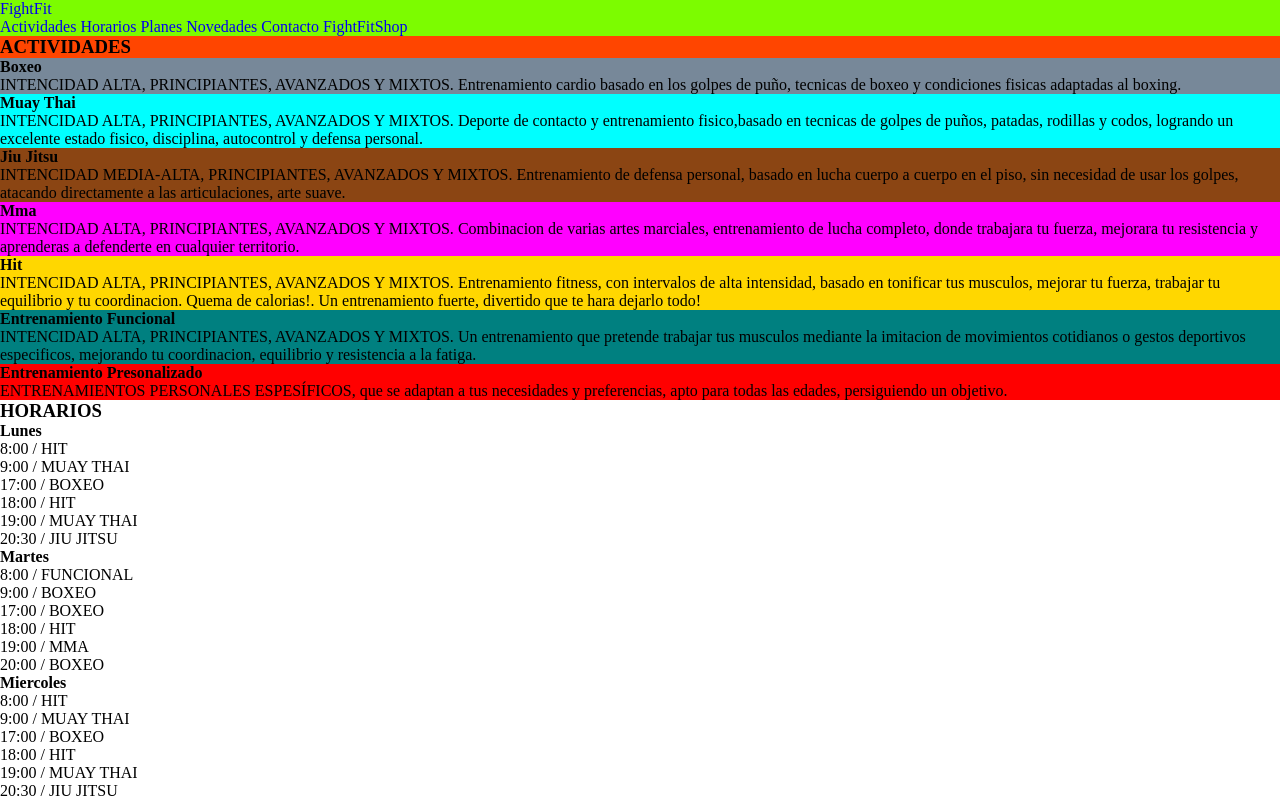
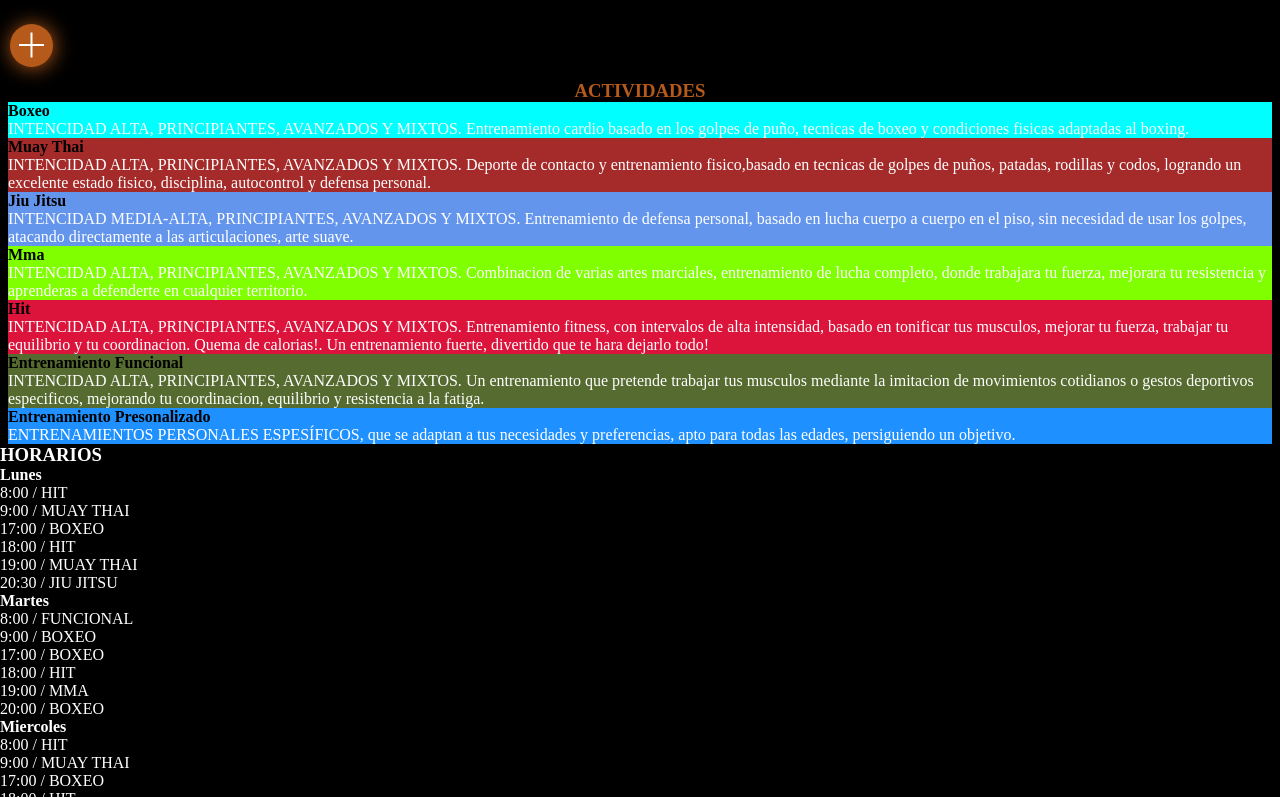
Before and after one commit to NatanaelLeites/pre-entrega4, a website: page index.html in a window 1280 px wide. Shown: the top 797 px of the page. Drawn offline with Linux system fonts and the light colour scheme.

Commit message:
estructura-movil

```diff
--- a/index.html
+++ b/index.html
@@ -13,15 +13,23 @@
 <body>
 
     <header>
-        <a id="logo" href="./index.html">FightFit</a>
-        <nav>
-            <a href="#">Actividades</a>
-            <a href="#">Horarios</a>
-            <a href="#">Planes</a>
-            <a href="#">Novedades</a>
-            <a href="#">Contacto</a>
-            <a href="./tienda/fightfitshop.html">FightFit<span>Shop</span></a>
-        </nav>
+        <div class="container-menu">
+
+            <input type="checkbox" id="toggle">
+            <label for="toggle" class="boton"></label>
+
+            <nav class="nav">
+                <a href="#">INICIO</a>
+                <a href="#">ACTIVIDADES</a>
+                <a href="#">HORARIOS</a>
+                <a href="#">PLANES</a>
+                <a href="#">NOVEDEDES</a>
+                <a href="#">CONTACTO</a>
+                <a href="#">CONSEJOS</a>
+                <a href="#">FIGHTFIT<span>Shop</span></a>
+            </nav>
+
+        </div>
     </header>
 
     <section>
--- a/scss/main.scss
+++ b/scss/main.scss
@@ -3,135 +3,150 @@
     margin: 0;
     padding: 0;
 }
+a {
+    text-decoration: none;
+}
+@mixin margenes {
+    margin-left: 0.5em;
+    margin-right: 0.5em;
+}
+$color-principal: #b55a1a;
 
-@mixin margen {
-    margin: 0.1em 0.2em;
-}
-/* @include margen; */
-
-a{
-    text-decoration: none;
+body{
+    background-color: #000000;
+    color: #ffffff;
 }
 
 
-header{
-    background-color: lawngreen;
+/* Navegador/Menu */
+.container-menu, .boton, .nav{
+    position: fixed;
+    width: 100%;
+}
 
+.container-menu{
+    margin: auto;
+    top: 3%;
+    margin-left: 10px;
 
-    #logo{
+}
 
-    }
-    nav{
+#toggle{
+    display: none;
+}
 
-        a{
+.boton{
+    z-index: 999;
+    width: 43px;
+    height: 43px;
+    background: $color-principal;
+    border-radius: 100%;
+    transition: all 0.5s ease-in-out;
+    box-shadow: 1px 1px 20px 0 $color-principal;
+    cursor: pointer;
+}
 
-        }
+.boton:before{
+    position: absolute;
+    top: 20px;
+    left: 9px;
+    content: '';
+    width: 25px;
+    height: 2px;
+    background: #fff;
+    transform: rotate(90deg);
+}
 
+.boton:after{
+    position: absolute;
+    top: 20px;
+    left: 9px;
+    content: '';
+    width: 25px;
+    height: 2px;
+    background: #fff;
+
+}
+
+.nav{
+    transform: translateY(-10%);
+    opacity: 0;
+    top: 20px;
+    transition: all 0.5s ease-in-out;
+    background: rgb(213, 213, 213);
+    width: 40%;
+    border-radius: 5px;
+    transform: translateY(-100%);
+}
+
+.nav a{
+    text-align: center;
+    display: block;
+    margin: 20px 0;
+    color: #000000;
+    text-decoration: none;
+    font-family: sans-serif;
+    letter-spacing: 2px;
+    transition: all 300ms;
+    span{
+        font-style: italic;
+        font-weight: bold;
+        color: $color-principal;
+        transition: all 300ms;
     }
 }
 
+.nav a:hover{
+    color: #ffffff;
+    background-color: $color-principal;
+    span{
+        background-color: #ffffff;
+    }
+}
+
+#toggle:checked ~ .nav{
+    opacity: 1;
+    transform: translateY(10%);
+}
+
+#toggle:checked ~ .boton{
+    transform: rotate(135deg);
+    box-shadow: 0 0 0 0 transparent;
+}
+
+/* Seccion 1 actividades */
+
 #actividades{
-    background-color: orangered;
+    margin-top: 5em;
+    @include margenes();
 
     h3{
+        color: $color-principal;
+        text-align: center;
+    }
+    h4{
+        color: #000000;
+    }
+    .boxeo{
+        background-color: aqua;
 
     }
-
-    .boxeo{
-        background-color: lightslategray;
-
-        h4{
-
-        }
-        p{
-
-        }
-        span{
-
-        }
+    .muay-thai{
+        background-color: brown;
     }
-
-    .muay-thai{
-        background-color: aqua;
-
-        h4{
-
-        }
-        p{
-
-        }
-        span{
-
-        }
+    .jiu-jitsu{
+        background-color: cornflowerblue;
     }
-
-    .jiu-jitsu{
-        background-color: saddlebrown;
-
-        h4{
-
-        }
-        p{
-
-        }
-        span{
-
-        }
+    .mma{
+        background-color: chartreuse;
     }
-
-    .mma{
-        background-color: fuchsia;
-
-        h4{
-
-        }
-        p{
-
-        }
-        span{
-
-        }
+    .hit{
+        background-color: crimson;
     }
-
-    .hit{
-        background-color: gold;
-
-        h4{
-
-        }
-        p{
-
-        }
-        span{
-
-        }
+    .funcional{
+        background-color: darkolivegreen;
     }
-
-    .funcional{
-        background-color: teal;
-
-        h4{
-
-        }
-        p{
-
-        }
-        span{
-
-        }
-    }
-
     .personalizado{
-        background-color: red;
-
-        h4{
-
-        }
-        p{
-
-        }
-        span{
-
-        }
+        background-color: dodgerblue;
     }
 }
```
Also changed, not shown: css/maincss.css.
